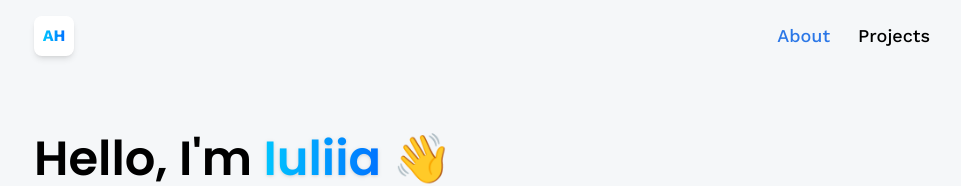
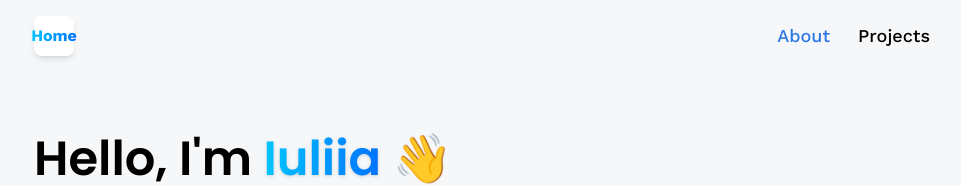
Before and after one commit to YTyndyk/3D-Portfolio, a React (Vite) app: page /about in a window 1280 px wide. Shown: the top 186 px of the page, without its empty margins (158-1119 px from the left). Built offline with nearby package versions, Linux system fonts and the light colour scheme.

Commit message:
Update Navbar.jsx

```diff
--- a/src/components/Navbar.jsx
+++ b/src/components/Navbar.jsx
@@ -7,7 +7,7 @@ const Navbar = () => {
 				to="/"
 				className="w-10 h-10 rounded-lg bg-white items-center justify-center flex font-bold shadow-md"
 			>
-				<p className="blue-gradient_text">AH</p>
+				<p className="blue-gradient_text">Home</p>
 			</NavLink>
 			<nav className="flex text-lg gap-7 font-medium">
 				<NavLink
```
